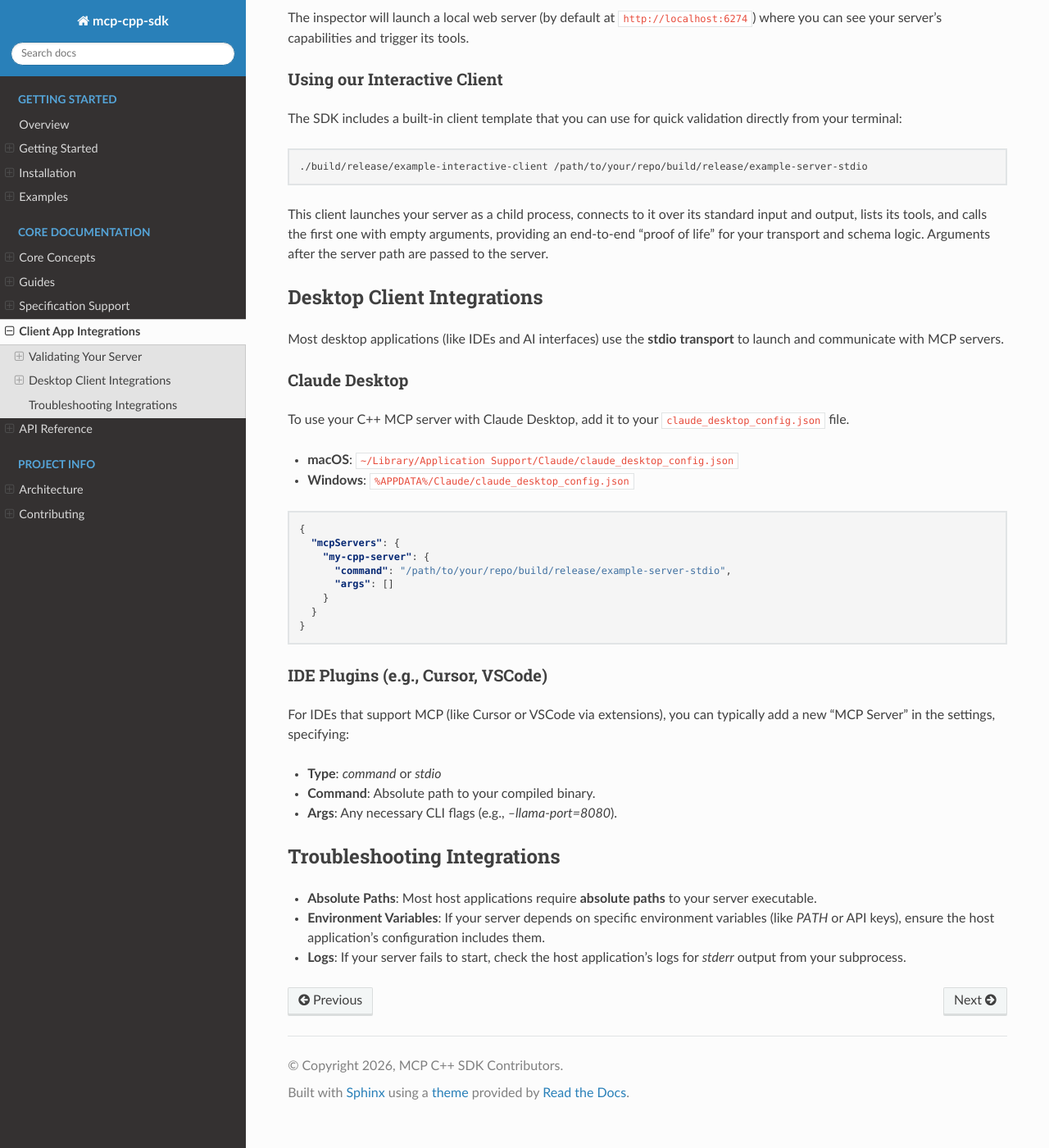
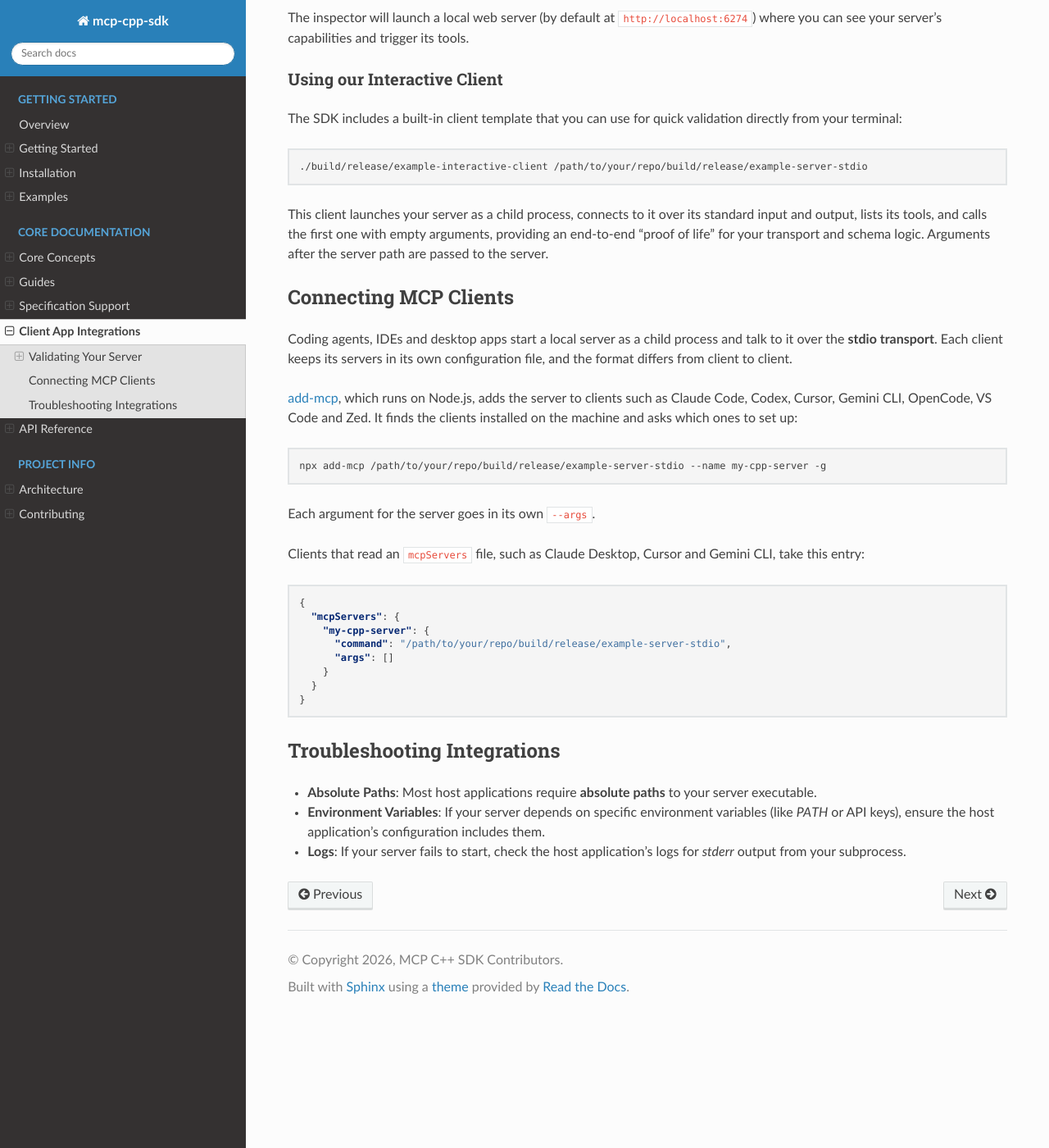
Before and after one commit to yurirocha15/mcp-cpp-sdk, a Sphinx documentation site: the page built from docs/integrations/client-apps.rst, in a window 1280 px wide and 1400 px high, scrolled down 589 px. Shown: the whole window at 82% size. Built offline with Sphinx 7.4.7 and the Read the Docs theme 3.1.0, drawn with Linux system fonts in a browser that asks for light colours.

Commit message:
docs: describe client setup for any MCP client

```diff
--- a/docs/concepts/context.rst
+++ b/docs/concepts/context.rst
@@ -226,7 +226,7 @@ Sampling allows the server to request a completion from the LLM via the client.
 Usage Example
 ~~~~~~~~~~~~~
 
-The server sends a ``sampling/createMessage`` request back to the client. The client (e.g., Claude Desktop) then handles the request, often by prompting the user or using its own internal model.
+The server sends a ``sampling/createMessage`` request back to the client. The client then handles the request, often by prompting the user or using its own internal model.
 
 .. code-block:: cpp
 
--- a/docs/concepts/transports.rst
+++ b/docs/concepts/transports.rst
@@ -15,7 +15,7 @@ Standard Transports
 The SDK includes several built-in transport types to cover different use cases:
 
 1. **StdioTransport**: For local process communication via standard input/output.
-   This is the most common choice for connecting to local agents like Claude Desktop.
+   This is the most common choice for local clients such as coding agents, IDEs and desktop apps.
 2. **HttpServerTransport / HttpClientTransport**: Single-session Streamable HTTP
    building blocks. ``StreamableHttpSessionManager`` provides a multi-session
    server endpoint.
--- a/docs/guides/deployment.rst
+++ b/docs/guides/deployment.rst
@@ -8,7 +8,7 @@ Overview
 
 When moving from development to production, you must decide how your server will communicate with clients. The Model Context Protocol supports several transport mechanisms:
 
-- **Stdio**: Best for local integration with desktop applications (like Claude Desktop or IDEs).
+- **Stdio**: Best for local integration with coding agents, IDEs and desktop applications.
 - **HTTP/SSE**: Recommended for remote deployments, multi-client support, or web-based integrations.
 
 A server built with the SDK serves protocol revision 2026-07-28 and the older revisions on the same transport by default. See `Serving Both Protocol Eras`_ for what that means over HTTP.
--- a/docs/integrations/client-apps.rst
+++ b/docs/integrations/client-apps.rst
@@ -43,20 +43,26 @@ standard input and output, lists its tools, and calls the first one with empty
 arguments, providing an end-to-end "proof of life" for your transport and
 schema logic. Arguments after the server path are passed to the server.
 
-Desktop Client Integrations
----------------------------
+Connecting MCP Clients
+----------------------
 
-Most desktop applications (like IDEs and AI interfaces) use the **stdio transport**
-to launch and communicate with MCP servers.
+Coding agents, IDEs and desktop apps start a local server as a child process and
+talk to it over the **stdio transport**. Each client keeps its servers in its own
+configuration file, and the format differs from client to client.
 
-Claude Desktop
-^^^^^^^^^^^^^^
+`add-mcp <https://github.com/neon-solutions/add-mcp>`_, which runs on Node.js, adds
+the server to clients such as Claude Code, Codex, Cursor, Gemini CLI, OpenCode,
+VS Code and Zed. It finds the clients installed on the machine and asks which ones
+to set up:
 
-To use your C++ MCP server with Claude Desktop, add it to your
-``claude_desktop_config.json`` file.
+.. code-block:: bash
 
-* **macOS**: ``~/Library/Application Support/Claude/claude_desktop_config.json``
-* **Windows**: ``%APPDATA%/Claude/claude_desktop_config.json``
+   npx add-mcp /path/to/your/repo/build/release/example-server-stdio --name my-cpp-server -g
+
+Each argument for the server goes in its own ``--args``.
+
+Clients that read an ``mcpServers`` file, such as Claude Desktop, Cursor and
+Gemini CLI, take this entry:
 
 .. code-block:: json
 
@@ -69,16 +75,6 @@ To use your C++ MCP server with Claude Desktop, add it to your
      }
    }
 
-IDE Plugins (e.g., Cursor, VSCode)
-^^^^^^^^^^^^^^^^^^^^^^^^^^^^^^^^^^
-
-For IDEs that support MCP (like Cursor or VSCode via extensions), you can
-typically add a new "MCP Server" in the settings, specifying:
-
-- **Type**: `command` or `stdio`
-- **Command**: Absolute path to your compiled binary.
-- **Args**: Any necessary CLI flags (e.g., `--llama-port=8080`).
-
 Troubleshooting Integrations
 ----------------------------
 
```
Also changed, not shown: README.md (+1 -1 lines).
